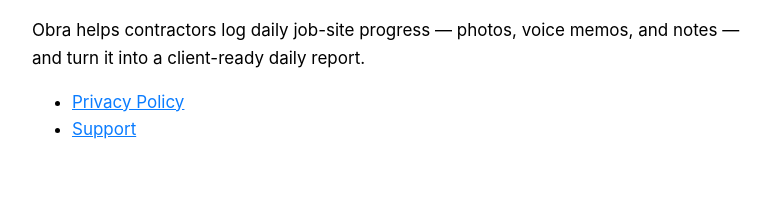
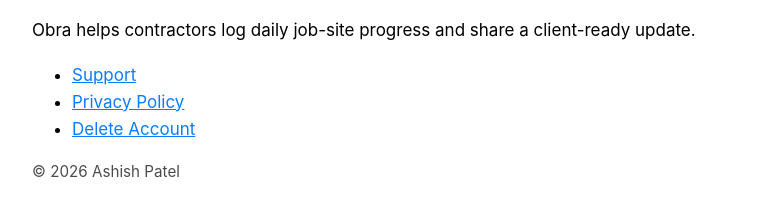
Before and after one commit to apatel7734/obra-site, a plain HTML site: page index.html in a window 1280 px wide. Shown: the part 104-320 px from the top of the page, without its empty margins (248-1019 px from the left). Drawn offline with Linux system fonts and the light colour scheme.

Commit message:
Link support, privacy, and delete-account from the site home.

```diff
--- a/index.html
+++ b/index.html
@@ -12,15 +12,18 @@
   }
   h1 { font-size: 1.9rem; }
   a { color: #0a7cff; }
+  .muted { opacity: 0.7; font-size: 0.95rem; }
 </style>
 </head>
 <body>
 <h1>Obra</h1>
-<p>Obra helps contractors log daily job-site progress — photos, voice memos, and
-notes — and turn it into a client-ready daily report.</p>
+<p>Obra helps contractors log daily job-site progress and share a client-ready
+update.</p>
 <ul>
+  <li><a href="support.html">Support</a></li>
   <li><a href="privacy.html">Privacy Policy</a></li>
-  <li><a href="support.html">Support</a></li>
+  <li><a href="delete-account.html">Delete Account</a></li>
 </ul>
+<p class="muted">© 2026 Ashish Patel</p>
 </body>
 </html>
```
